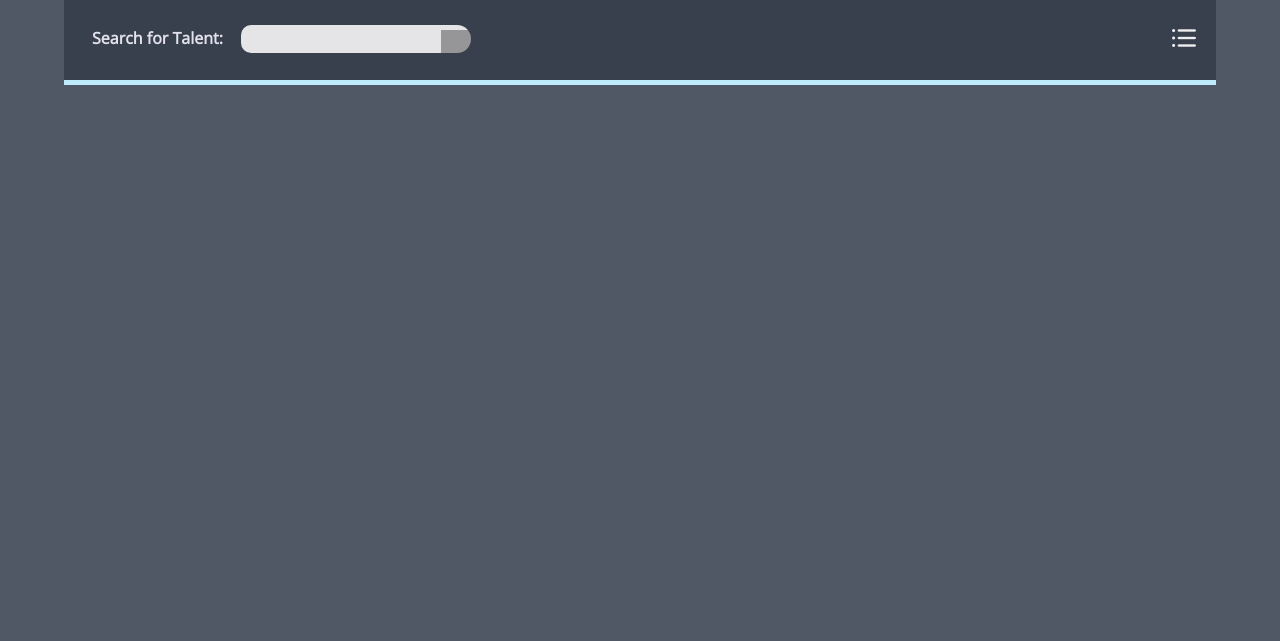
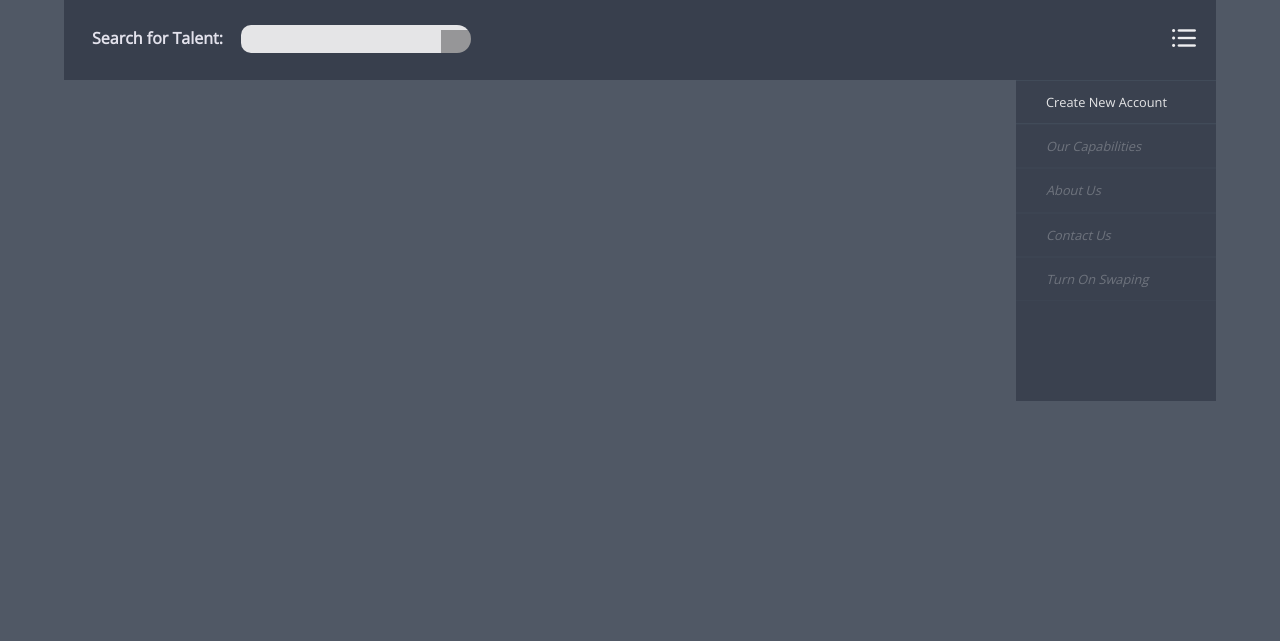
Before and after one commit to soccermatrix/Profiles, a PHP site: page / in a window 1280 px wide. Shown: the part 146-787 px from the top of the page. Run offline with PHP 8.4, Linux system fonts and the light colour scheme; data that the repository does not hold is empty; style sheets or scripts are compiled from the project's sources; some libraries are stand-ins or nearby versions; grey boxes are pictures that could not be loaded.

Commit message:
worked on top menu. bug: looks like the dialogs are not completly centered.

```diff
--- a/css/master.css
+++ b/css/master.css
@@ -100,31 +100,37 @@ html, body {
   margin: 0 auto;
   position: relative;
   width: 100%;
-  height: 5px;
-  background-color: #BFEAFC; }
+  height: 5px; }
 
 #top_menu_options_list {
-  background-color: #BFEAFC;
   width: 200px;
+  background-color: #38404D;
   right: 0;
   position: absolute;
   z-index: 300;
-  display: none; }
+  opacity: .9;
+  /*display: none;*/ }
   #top_menu_options_list ul {
-    margin: 5px;
+    margin: 0 0 100px 0;
     padding: 0; }
     #top_menu_options_list ul li {
-      background-color: white;
       text-align: left;
       list-style: none;
-      margin: 2px;
-      padding: 5px 0 5px 10px;
+      padding: 12px 0 12px 30px;
       cursor: pointer;
-      border: 1px solid #ccc; }
+      border: 1px solid #404B58;
+      border-width: 1px 0 1px 0;
+      color: #f5f5f5;
+      font-size: .8em; }
     #top_menu_options_list ul li:hover {
-      background-color: #E3F5FA;
-      border-color: #E3F5FA;
-      color: #00AEEF; }
+      background-color: #282F3E; }
+    #top_menu_options_list ul .disabled:hover {
+      background-color: #38404D;
+      cursor: default; }
+
+.disabled {
+  opacity: .3;
+  font-style: italic; }
 
 .form {
   text-align: center;
--- a/css/master.scss
+++ b/css/master.scss
@@ -121,33 +121,41 @@ html, body{
 	position: relative;
 	width:100%;
 	height:5px;
-	background-color: #BFEAFC;
 }
 #top_menu_options_list {
-	background-color:#BFEAFC;
 	width:200px;
+	background-color: #38404D;
 	right:0;
 	position:absolute;
 	z-index: 300;
-	display: none;
+	opacity:.9;
+	/*display: none;*/
 	ul{
-		margin:5px;
+		margin:0 0 100px 0;
 		padding:0;
 		li{
-			background-color:white;
 			text-align: left;
 			list-style: none;
-			margin: 2px;
-			padding: 5px 0 5px 10px;
+			padding: 12px 0 12px 30px;
 			cursor: pointer;
-			border: 1px solid #ccc;
+			border: 1px solid #404B58;
+			border-width:1px 0 1px 0;
+			color:#f5f5f5;
+			font-size: .8em;
 		}
 		li:hover {
-			background-color: #E3F5FA;
-			border-color:#E3F5FA;
-			color:#00AEEF;
+			background-color: #282F3E;
+		}
+		.disabled:hover {
+			background-color: #38404D;
+			cursor: default;
 		}
 	}
+}
+
+.disabled {
+	opacity:.3;
+	font-style: italic;
 }
 
 .form {
--- a/index.html
+++ b/index.html
@@ -84,11 +84,11 @@
        <div id="top_menu_options">
          <div id="top_menu_options_list">
            <ul>
-             <li id="menu_add">1. Create New Account</li>
-             <li>Create New Account</li>
-             <li>Create New Account</li>
-             <li>Create New Account</li>
-             <li>5. Create New Account</li>
+             <li id="menu_add">Create New Account</li>
+             <li class="disabled" id="menu_capabilities">Our Capabilities</li>
+             <li class="disabled" id="menu_about">About Us</li>
+             <li class="disabled" id="menu_contact">Contact Us</li>
+             <li class="disabled" id="menu_swap">Turn On Swaping</li>
            </ul>
          </div>
        </div>
@@ -246,7 +246,7 @@
       <form id="form_user_update">
        <div class="dialog_form_row">
          <span class="icon icon-name"></span><input id="update_fullName" type="text" ngRequired  ng-model="$parent.fullName">
-         fullName: {{ $parent.fullName }}
+         <!-- fullName: {{ $parent.fullName }} -->
          <!-- fullName: {{ activeEmployee.fullName }} -->
        </div>
        <div class="dialog_form_row">
--- a/js/nav.js
+++ b/js/nav.js
@@ -44,7 +44,7 @@ function loadNav(){
 				$('#btn_' + activeEmployeeID).addClass('portfolio-active');
 			});
 
-			$('#top_menu_options_list').hide();
+			//$('#top_menu_options_list').hide();
 			$('#menu').on('click', function(e){
 				$('#top_menu_options_list').toggle();
 			});
@@ -181,6 +181,7 @@ function loadNav(){
 					($c).css({'top': '0px'});
 				}
 			}
+			$('.disabled').off();
 
 			$("div.ui-widget-overlay").css("height", function () {
 			      return $(window).height();
```
